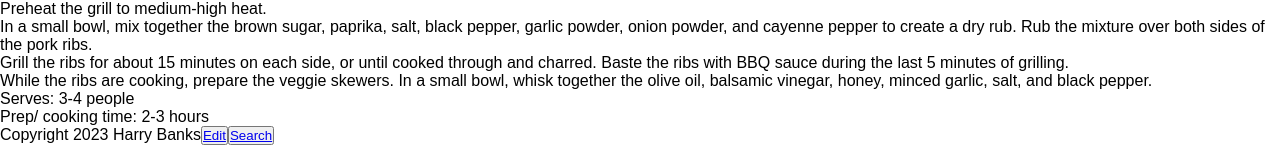
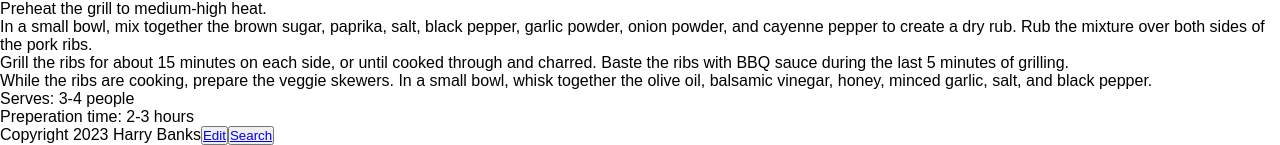
Before and after one commit to hbanks01/Scran, a Jekyll site: the page built from _recipes/grilled-pork-ribs-with-vegetable-skewers.md, in a window 1280 px wide. Shown: the part 945-1090 px from the top of the page. Built offline with Jekyll 4.4.1, drawn with Linux system fonts in a browser that asks for light colours.

Commit message:
Update Recipe “grilled-pork-ribs-with-vegetable-skewers”

```diff
--- a/_recipes/grilled-pork-ribs-with-vegetable-skewers.md
+++ b/_recipes/grilled-pork-ribs-with-vegetable-skewers.md
@@ -45,4 +45,4 @@ For the vegetable skewers:
 
 Serves: 3-4 people
 
-Prep/ cooking time: 2-3 hours
+Preperation time: 2-3 hours
```
